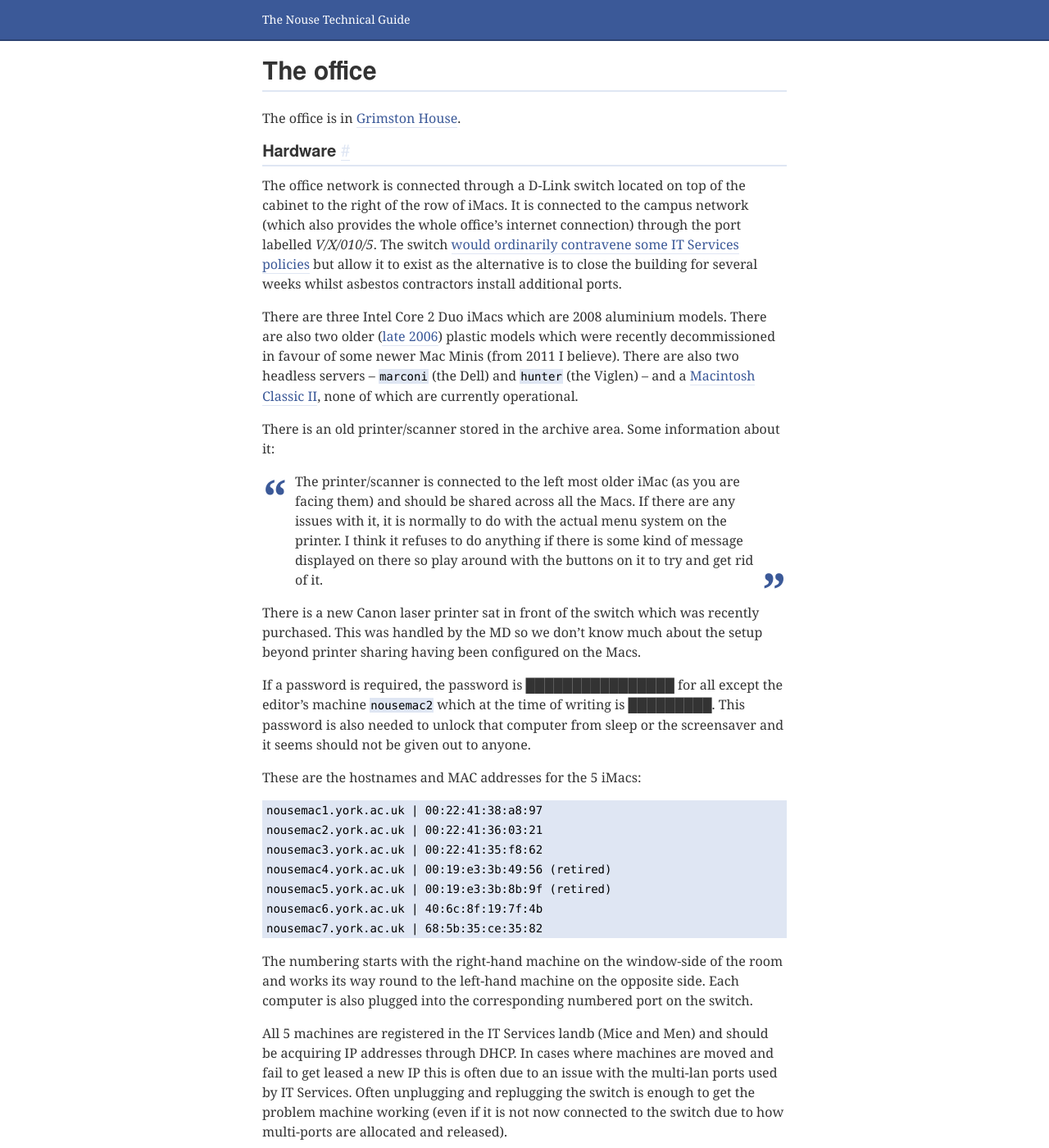
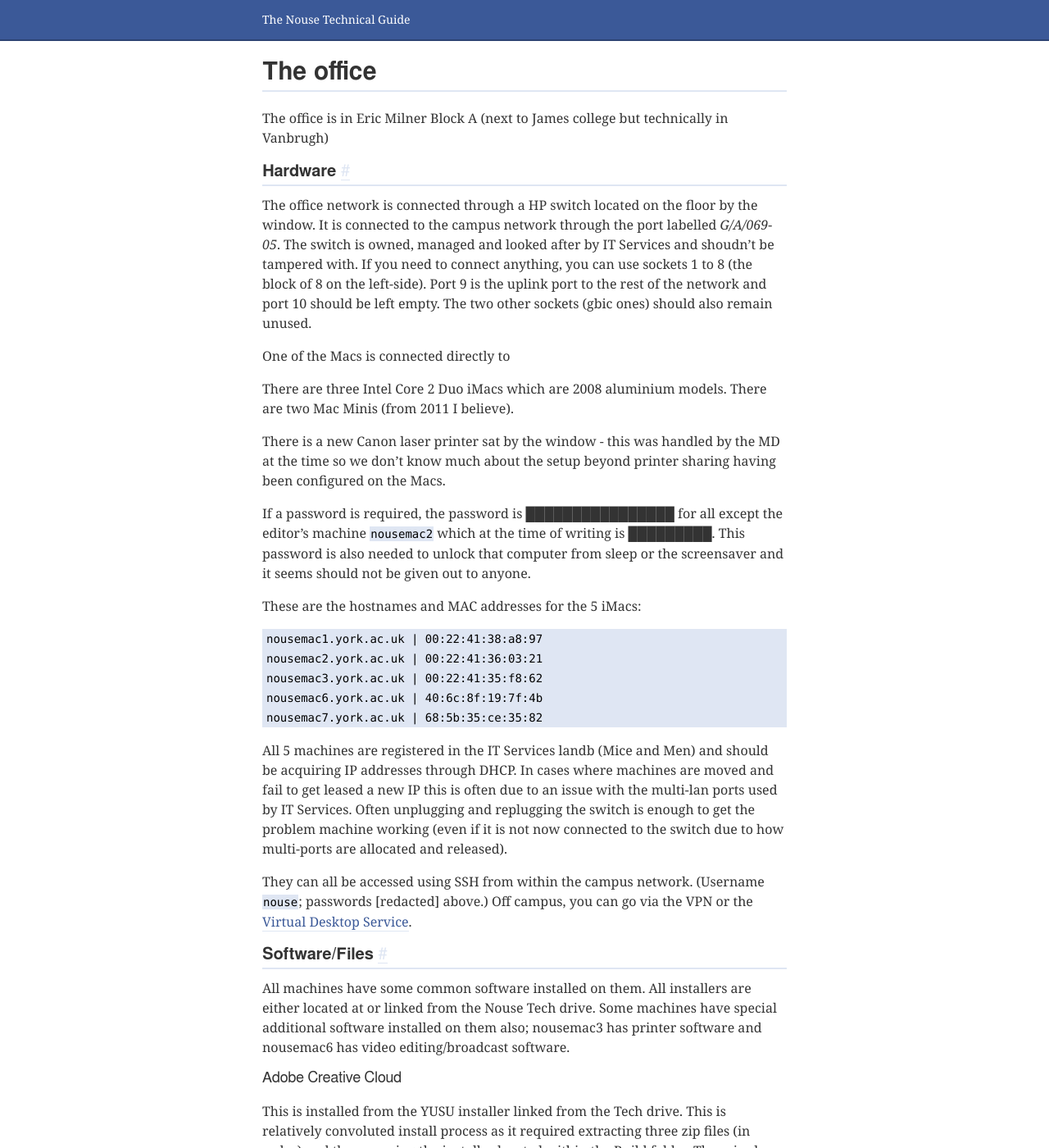
Before and after one commit to yorknouse/docs, a Jekyll site: the page built from pages/03-office.md, in a window 1280 px wide and 1400 px high. Shown: the whole window at 82% size. Built offline with Jekyll 4.4.1, drawn with Linux system fonts in a browser that asks for light colours; some of the changed text lies outside the part shown.

Commit message:
Update office documentation

```diff
--- a/pages/03-office.md
+++ b/pages/03-office.md
@@ -3,19 +3,18 @@ title: The office
 layout: page
 ---
 
-The office is in [Grimston House](http://www.openstreetmap.org/way/60004913).
+The office is in Eric Milner Block A (next to James college but technically in Vanbrugh)
 
 ## Hardware
 
-The office network is connected through a D-Link switch located on top of the cabinet to the right of the row of iMacs.  It is connected to the campus network (which also provides the whole office’s internet connection) through the port labelled _V/X/010/5_.  The switch [would ordinarily contravene some IT Services policies](http://www.york.ac.uk/it-services/connect/guidelines/) but allow it to exist as the alternative is to close the building for several weeks whilst asbestos contractors install additional ports.
+The office network is connected through a HP switch located on the floor by the window.  It is connected to the campus network through the port labelled _G/A/069-05_.  The switch is owned, managed and looked after by IT Services and shoudn't be tampered with. If you need to connect anything, you can use sockets 1 to 8 (the block of 8 on the left-side). Port 9 is the uplink port to the rest of the network and port 10 should be left empty. The two other sockets (gbic ones) should also remain unused.
 
-There are three Intel Core 2 Duo iMacs which are 2008 aluminium models. There are also two older ([late 2006](http://support.apple.com/kb/Sp28)) plastic models which were recently decommissioned in favour of some newer Mac Minis (from 2011 I believe).  There are also two headless servers -- `marconi` (the Dell) and `hunter` (the Viglen) -- and a [Macintosh Classic II](http://support.apple.com/kb/sp204), none of which are currently operational.
+One of the Macs is connected directly to
 
-There is an old printer/scanner stored in the archive area. Some information about it:
+There are three Intel Core 2 Duo iMacs which are 2008 aluminium models. There are two Mac Minis (from 2011 I believe).
 
-> The printer/scanner is connected to the left most older iMac (as you are facing them) and should be shared across all the Macs. If there are any issues with it, it is normally to do with the actual menu system on the printer. I think it refuses to do anything if there is some kind of message displayed on there so play around with the buttons on it to try and get rid of it.
 
-There is a new Canon laser printer sat in front of the switch which was recently purchased.  This was handled by the MD so we don't know much about the setup beyond printer sharing having been configured on the Macs.
+There is a new Canon laser printer sat by the window - this was handled by the MD at the time so we don't know much about the setup beyond printer sharing having been configured on the Macs.
 
 If a password is required, the password is ████████████████ for all except the editor’s machine `nousemac2` which at the time of writing is █████████.
 This password is also needed to unlock that computer from sleep or the screensaver and it seems should not be given out to anyone.
@@ -25,16 +24,12 @@ These are the hostnames and MAC addresses for the 5 iMacs:
     nousemac1.york.ac.uk | 00:22:41:38:a8:97
     nousemac2.york.ac.uk | 00:22:41:36:03:21
     nousemac3.york.ac.uk | 00:22:41:35:f8:62
-    nousemac4.york.ac.uk | 00:19:e3:3b:49:56 (retired)
-    nousemac5.york.ac.uk | 00:19:e3:3b:8b:9f (retired)
     nousemac6.york.ac.uk | 40:6c:8f:19:7f:4b
     nousemac7.york.ac.uk | 68:5b:35:ce:35:82
 
-The numbering starts with the right-hand machine on the window-side of the room and works its way round to the left-hand machine on the opposite side. Each computer is also plugged into the corresponding numbered port on the switch.
-
 All 5 machines are registered in the IT Services landb (Mice and Men) and should be acquiring IP addresses through DHCP. In cases where machines are moved and fail to get leased a new IP this is often due to an issue with the multi-lan ports used by IT Services.  Often unplugging and replugging the switch is enough to get the problem machine working (even if it is not now connected to the switch due to how multi-ports are allocated and released).
 
-They can all be accessed using SSH from within the campus network. (Username `nouse`; passwords [redacted] above.) Off campus, you can go via the VPN, `csteach1.york.ac.uk`, or the [Virtual Desktop Service](https://vds.york.ac.uk/html5).
+They can all be accessed using SSH from within the campus network. (Username `nouse`; passwords [redacted] above.) Off campus, you can go via the VPN or the [Virtual Desktop Service](https://vds.york.ac.uk/html5).
 
 ## Software/Files
 
```
